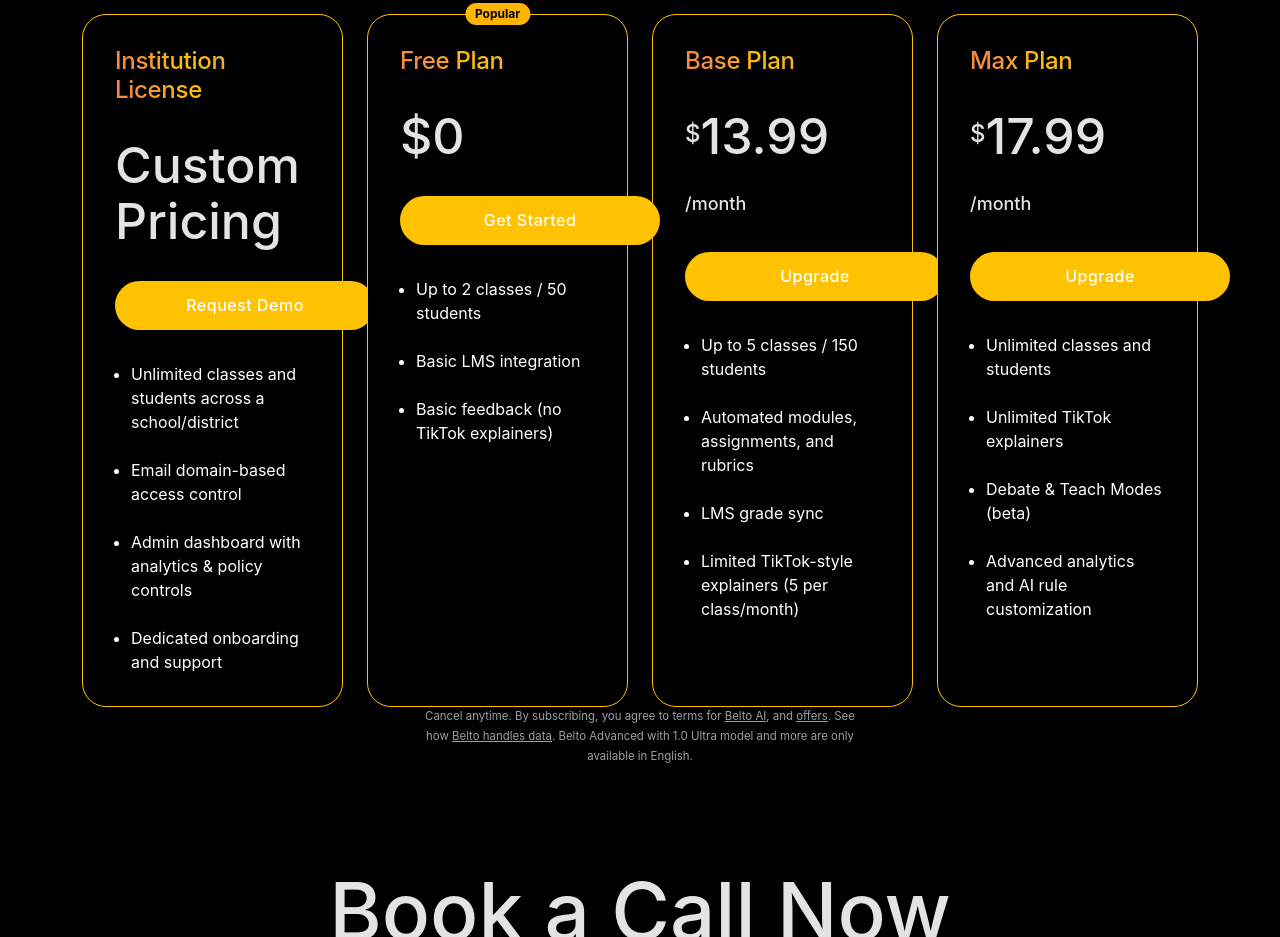
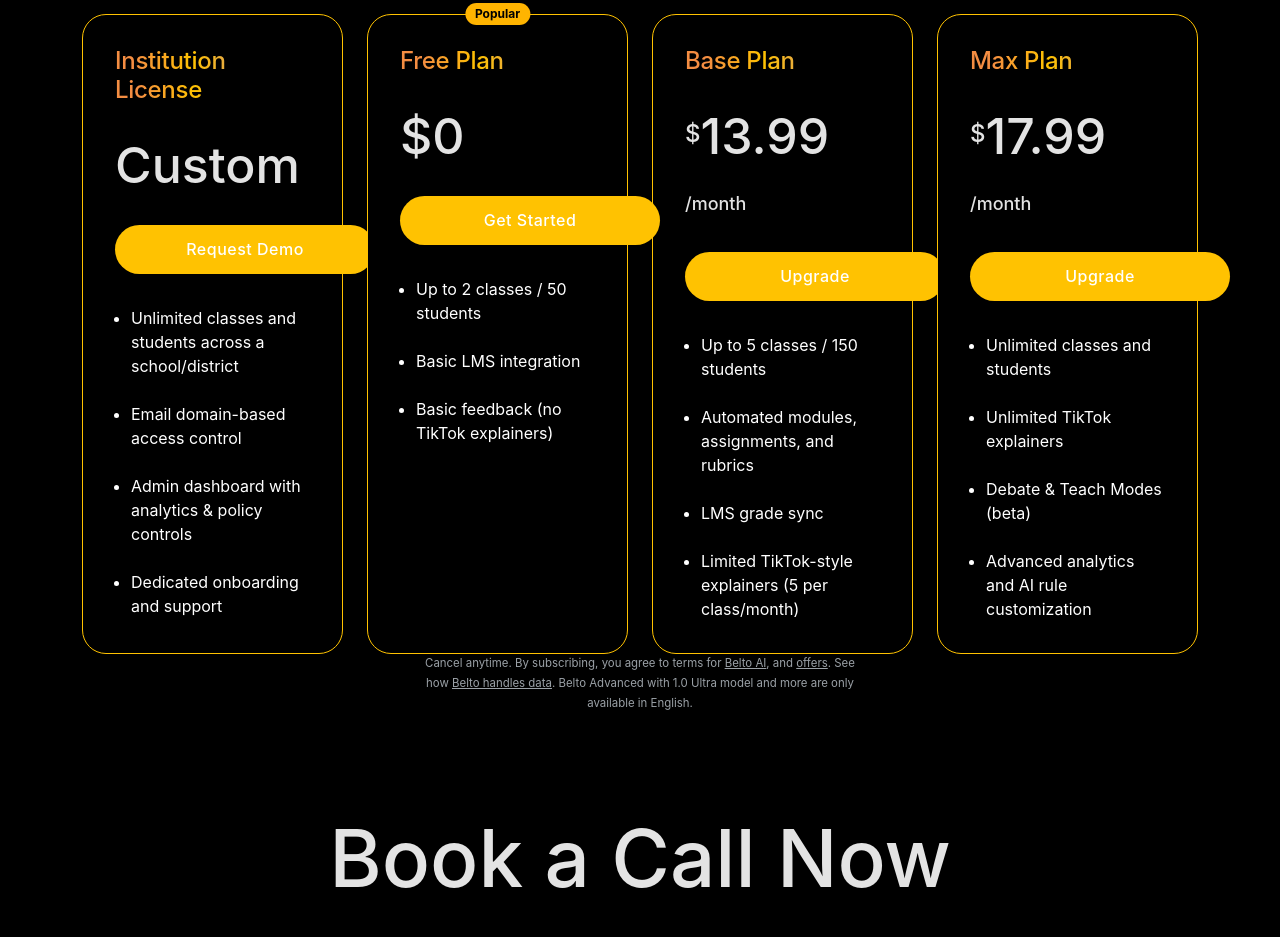
Before and after one commit to BeltoAI/doc-com, a website: page index.html in a window 1280 px wide. Shown: the part 7729-8666 px from the top of the page. Drawn offline with nearby package versions, Linux system fonts and the light colour scheme; a script that the page names is missing; a web font is replaced by a local one.

Commit message:
Update index.html

```diff
--- a/index.html
+++ b/index.html
@@ -1033,7 +1033,7 @@
             <h3>Institution License</h3>
         </div>
         <div class="price-show">
-            <h3>Custom Pricing</h3>
+            <h3>Custom</h3>
         </div>
         <div class="get-start-button" style="text-align:center;">
             <a href="https://calendly.com/belto-support/30min">Request Demo</a>
```
